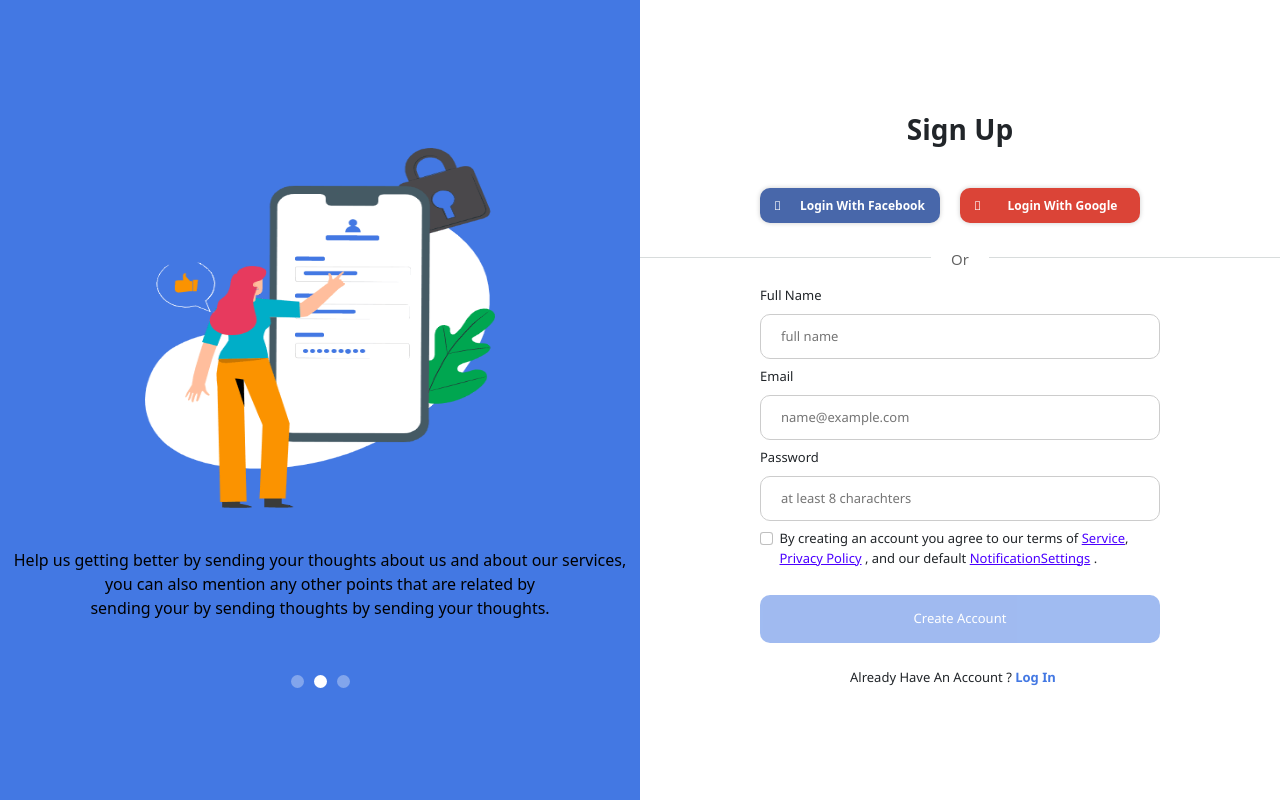
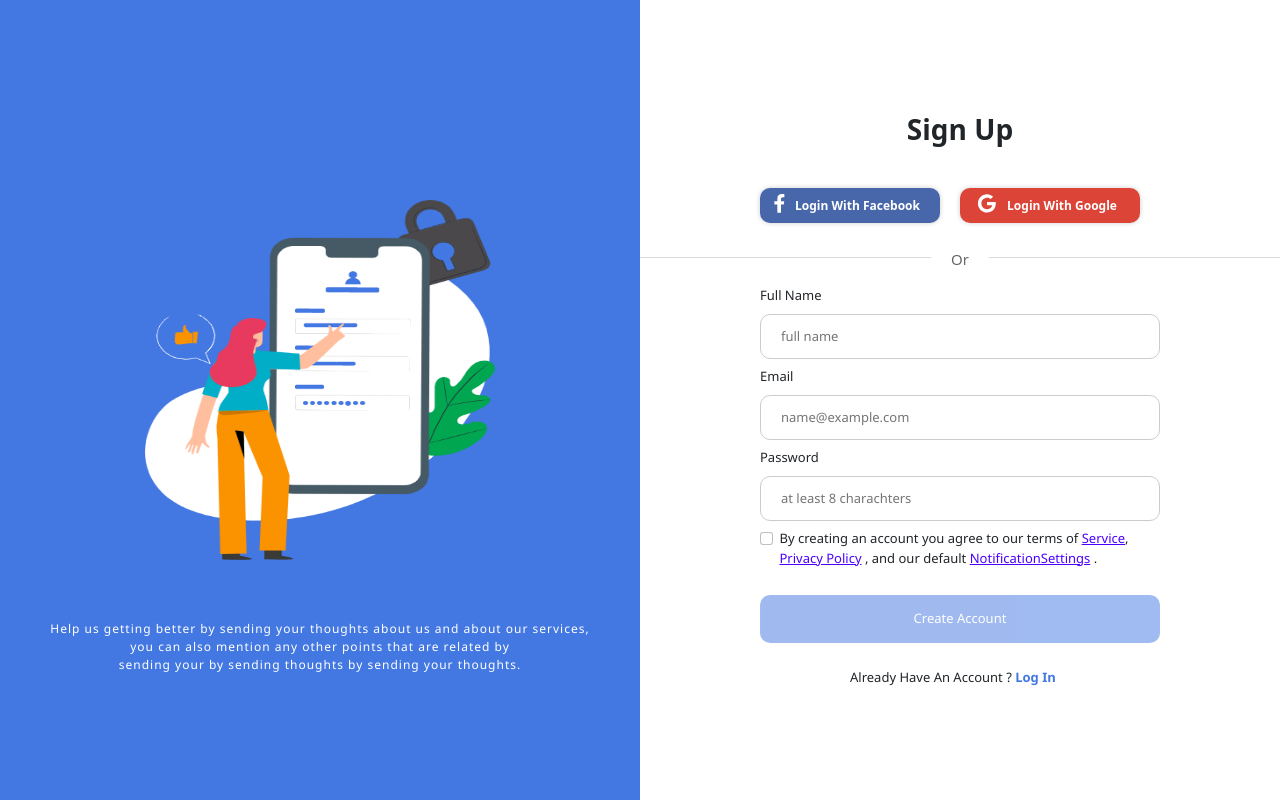
Before and after one commit to ahmedalaa30300/masl7a, a Vue app: page /signup in a window 1280 px wide. Built offline with nearby package versions, Linux system fonts and the light colour scheme.

Commit message:
font-awesome

```diff
--- a/package.json
+++ b/package.json
@@ -9,6 +9,7 @@
   },
   "dependencies": {
     "@fortawesome/fontawesome-svg-core": "^1.2.32",
+    "@fortawesome/free-brands-svg-icons": "^5.15.2",
     "@fortawesome/free-solid-svg-icons": "^5.15.1",
     "@fortawesome/vue-fontawesome": "^2.0.2",
     "@popperjs/core": "^2.6.0",
--- a/src/main.js
+++ b/src/main.js
@@ -1,16 +1,23 @@
 /*jshint esversion: 8 */
-import Vue from 'vue';
-import App from './App.vue';
-import router from './router';
-import store from './store';
-import '../src/assets/main.css';
-import 'bootstrap'
-import '@fortawesome/vue-fontawesome'
+import { library } from "@fortawesome/fontawesome-svg-core";
+import { faFacebookF, faJs, faVuejs , faGoogle } from "@fortawesome/free-brands-svg-icons";
+import { FontAwesomeIcon, FontAwesomeLayers, FontAwesomeLayersText } from "@fortawesome/vue-fontawesome";
+import "bootstrap";
+import Vue from "vue";
+import "../src/assets/main.css";
+import App from "./App.vue";
+import router from "./router";
+import store from "./store";
 
+library.add(faJs, faVuejs, faFacebookF , faGoogle);
+
+Vue.component('font-awesome-icon', FontAwesomeIcon);
+Vue.component('font-awesome-layers', FontAwesomeLayers);
+Vue.component('font-awesome-layers-text', FontAwesomeLayersText);
 
 Vue.config.productionTip = false;
 new Vue({
   router,
   store,
-  render: h => h(App)
-}).$mount('#app');
+  render: (h) => h(App),
+}).$mount("#app");
--- a/src/views/auth/forgotpassword.vue
+++ b/src/views/auth/forgotpassword.vue
@@ -13,12 +13,6 @@
         you can also mention any other points that are related by<br />
         sending your by sending thoughts by sending your thoughts.
       </p>
-      <!-- dots -->
-      <div class="dots-wrapper">
-        <span class="dot"></span>
-        <span class="dot"></span>
-        <span class="dot active"></span>
-      </div>
     </div>
     </div>
     <!-- End Left Container -->
@@ -97,6 +91,16 @@ body {
   flex: 1; /* Standard syntax */
   display: flex;
 }
+/* left Paragraph */
+.left p {
+  font-size: 12px;
+  font-family: Segoe UI;
+  color: white;
+  padding-top: 60px;
+  text-align: center;
+  letter-spacing: 1px;
+}
+
 .left img {
   height: 450px;
   width: 350px;
@@ -108,28 +112,6 @@ body {
   text-align: center;
   align-items: center;
   justify-content: center;
-}
-/* Dot Wrapper */
-.dots-wrapper {
-  display: flex;
-  justify-content: center;
-  margin: auto;
-  margin: 50px;
-}
-.dot {
-  height: 13px;
-  width: 13px;
-  background-color: rgba(255, 255, 255, 0.336);
-  border-radius: 50%;
-  display: inline-block;
-  outline: none;
-  margin: 5px;
-}
-.dot:hover {
-  background: rgba(53, 53, 53, 0.466);
-}
-.dot.active {
-  background: white;
 }
 h3 {
   font-weight: 700;
--- a/src/views/auth/login.vue
+++ b/src/views/auth/login.vue
@@ -5,18 +5,13 @@
         <!-- image -->
         <img src="@/assets/Login.png" />
         <!-- text -->
+
         <p>
           Help us getting better by sending your thoughts about us and about our
           services,<br />
           you can also mention any other points that are related by<br />
           sending your by sending thoughts by sending your thoughts.
         </p>
-        <!-- dots -->
-        <div class="dots-wrapper">
-          <span class="dot active"></span>
-          <span class="dot"></span>
-          <span class="dot"></span>
-        </div>
       </div>
     </div>
 
@@ -32,7 +27,13 @@
               class="facebook"
               style="  background: #4867aa;"
             >
-              <i class="fa fa-facebook facebook-i"></i>
+              <font-awesome-icon
+                :icon="['fab', 'facebook-f']"
+                transform="shrink-3.5 down-1.6 right-1.25"
+                style="color:white; margin-right:10px;"
+                size="2x"
+              />
+              <!-- <i class="fa fa-facebook facebook-i"></i> -->
               <span>Login With Facebook</span>
             </a>
           </li>
@@ -43,7 +44,12 @@
               class="google"
               style="  background: #db4437;"
             >
-              <i class="fa fa-google google-i"></i>
+              <font-awesome-icon
+                :icon="['fab', 'google']"
+                transform="shrink-3.5 down-1.6 right-1.25"
+                style="color:white; margin-right:10px;"
+                size="2x"
+              />
               <span>Login With Google</span>
             </a>
           </li>
@@ -101,11 +107,11 @@ export default {};
 </script>
 
 <style scoped>
-.left{
-  background:#4378E3;
+.left {
+  background: #4378e3;
   align-items: center;
   margin: auto;
-  padding:auto;
+  padding: auto;
   text-align: center;
   color: white;
 }
@@ -132,39 +138,26 @@ body {
   margin-right: auto;
   padding-top: 90px;
 }
-p{
+p {
   padding-top: 40px;
-}
-/* Dot Wrapper */
-.dots-wrapper {
-  display: flex;
-  justify-content: center;
-  margin: auto;
-  margin: 50px;
-}
-.dot {
-  height: 13px;
-  width: 13px;
-  background-color: rgba(255, 255, 255, 0.336);
-  border-radius: 50%;
-  display: inline-block;
-  outline: none;
-  margin: 5px;
-}
-.dot:hover {
-  background: rgba(53, 53, 53, 0.466);
-}
-.dot.active {
-  background: white;
 }
 .right {
   text-align: center;
   align-items: center;
   justify-content: center;
 }
-h3{
-    font-weight: 700;
+/* left Paragraph */
+.left p {
+  font-size: 12px;
+  font-family: Segoe UI;
+  color: white;
+  padding-top: 60px;
+  text-align: center;
+  letter-spacing: 1px;
+}
 
+h3 {
+  font-weight: 700;
 }
 /* ul social account */
 ul {
@@ -250,7 +243,7 @@ form {
   text-align: left;
   font-size: 13px;
   font-family: "Segoe UI";
-    padding-top: 30px;
+  padding-top: 30px;
 }
 /* inputs */
 input[type="email"],
--- a/src/views/auth/newpassword.vue
+++ b/src/views/auth/newpassword.vue
@@ -9,12 +9,6 @@
           services, you can also mention any other points that are related by<br />
           sending your by sending thoughts by sending your thoughts.
         </p>
-
-        <div class="dots-wrapper">
-          <span class="dot"></span>
-          <span class="dot"></span>
-          <span class="dot active"></span>
-        </div>
       </div>
     </div>
 
@@ -119,28 +113,6 @@ body {
   text-align: center;
   letter-spacing: 1px;
 }
-/* Dot Wrapper */
-.dots-wrapper {
-  display: flex;
-  justify-content: center;
-  margin: auto;
-  margin: 60px;
-}
-.dot {
-  height: 13px;
-  width: 13px;
-  background-color: rgba(255, 255, 255, 0.336);
-  border-radius: 50%;
-  display: inline-block;
-  outline: none;
-  margin: 5px;
-}
-.dot:hover {
-  background: rgba(53, 53, 53, 0.466);
-}
-.dot.active {
-  background: white;
-}
 h3 {
   font-weight: 700;
   padding-bottom: 10px;
--- a/src/views/auth/signup.vue
+++ b/src/views/auth/signup.vue
@@ -13,12 +13,6 @@
           you can also mention any other points that are related by<br />
           sending your by sending thoughts by sending your thoughts.
         </p>
-        <!-- dots -->
-        <div class="dots-wrapper">
-          <span class="dot"></span>
-          <span class="dot active"></span>
-          <span class="dot"></span>
-        </div>
       </div>
     </div>
     <!-- End Left Container -->
@@ -34,8 +28,14 @@
               href="https://www.facebook.com/"
               class="facebook"
               style="  background: #4867aa;"
-              ><i class="fa fa-facebook facebook-i"></i
-              ><span>Login With Facebook</span></a
+            >
+              <font-awesome-icon
+                :icon="['fab', 'facebook-f']"
+                transform="shrink-3.5 down-1.6 right-1.25"
+                style="color:white; margin-right:10px;"
+                size="2x"
+              />
+              <span>Login With Facebook</span></a
             >
           </li>
           <!-- Google -->
@@ -44,8 +44,14 @@
               href="https://accounts.google.com/signin/v2/identifier?continue=https%3A%2F%2Fmyaccount.google.com%3Futm_source%3Daccount-marketing-page%26utm_medium%3Dcreate-account-button&flowName=GlifWebSignIn&flowEntry=AddSession"
               class="google"
               style="  background: #db4437;"
-              ><i class="fa fa-google google-i"></i
-              ><span>Login With Google</span></a
+            >
+              <font-awesome-icon
+                :icon="['fab', 'google']"
+                transform="shrink-3.5 down-1.6 right-1.25"
+                style="color:white; margin-right:10px;"
+                size="2x"
+              />
+              <span>Login With Google</span></a
             >
           </li>
         </ul>
@@ -146,29 +152,16 @@ body {
   margin-right: auto;
   padding-top: 90px;
 }
+/* left Paragraph */
+.left p {
+  font-size: 12px;
+  font-family: Segoe UI;
+  color: white;
+  padding-top: 60px;
+  text-align: center;
+  letter-spacing: 1px;
+}
 
-/* Dot Wrapper */
-.dots-wrapper {
-  display: flex;
-  justify-content: center;
-  margin: auto;
-  margin: 50px;
-}
-.dot {
-  height: 13px;
-  width: 13px;
-  background-color: rgba(255, 255, 255, 0.336);
-  border-radius: 50%;
-  display: inline-block;
-  outline: none;
-  margin: 5px;
-}
-.dot:hover {
-  background: rgba(53, 53, 53, 0.466);
-}
-.dot.active {
-  background: white;
-}
 .right {
   text-align: center;
   align-items: center;
--- a/src/views/auth/verfiyemail.vue
+++ b/src/views/auth/verfiyemail.vue
@@ -9,12 +9,6 @@
           services, you can also mention any other points that are related by<br />
           sending your by sending thoughts by sending your thoughts.
         </p>
-
-        <div class="dots-wrapper">
-          <span class="dot"></span>
-          <span class="dot"></span>
-          <span class="dot active"></span>
-        </div>
       </div>
     </div>
     <div class="content right">
@@ -165,28 +159,7 @@ body {
   text-align: center;
   letter-spacing: 1px;
 }
-/* Dot Wrapper */
-.dots-wrapper {
-  display: flex;
-  justify-content: center;
-  margin: auto;
-  margin: 60px;
-}
-.dot {
-  height: 13px;
-  width: 13px;
-  background-color: rgba(255, 255, 255, 0.336);
-  border-radius: 50%;
-  display: inline-block;
-  outline: none;
-  margin: 5px;
-}
-.dot:hover {
-  background: rgba(53, 53, 53, 0.466);
-}
-.dot.active {
-  background: white;
-}
+
 h3 {
   font-weight: 700;
   padding-bottom: 10px;
```
Also changed, not shown: 1 other file (tests, documents, lock files or other folders).
